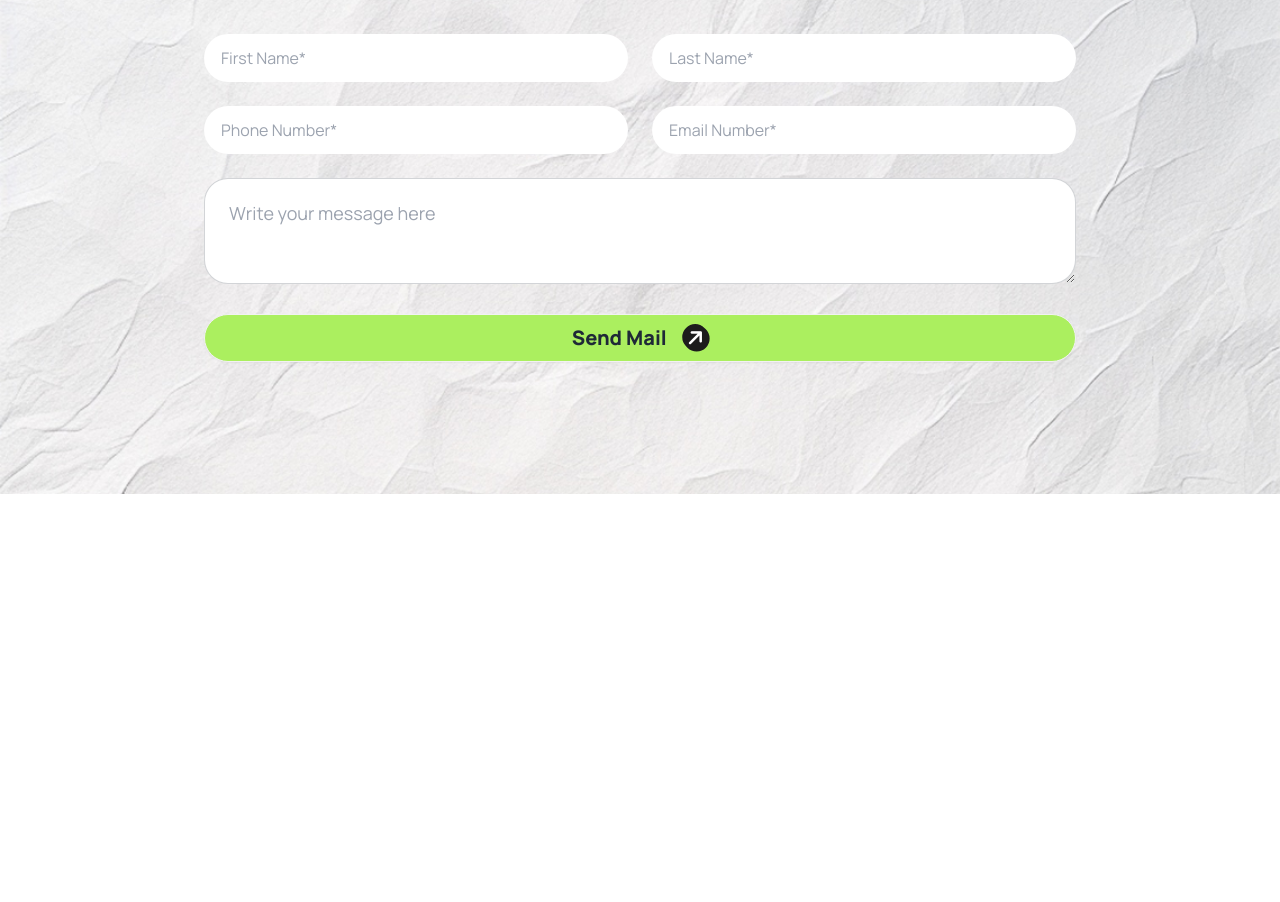
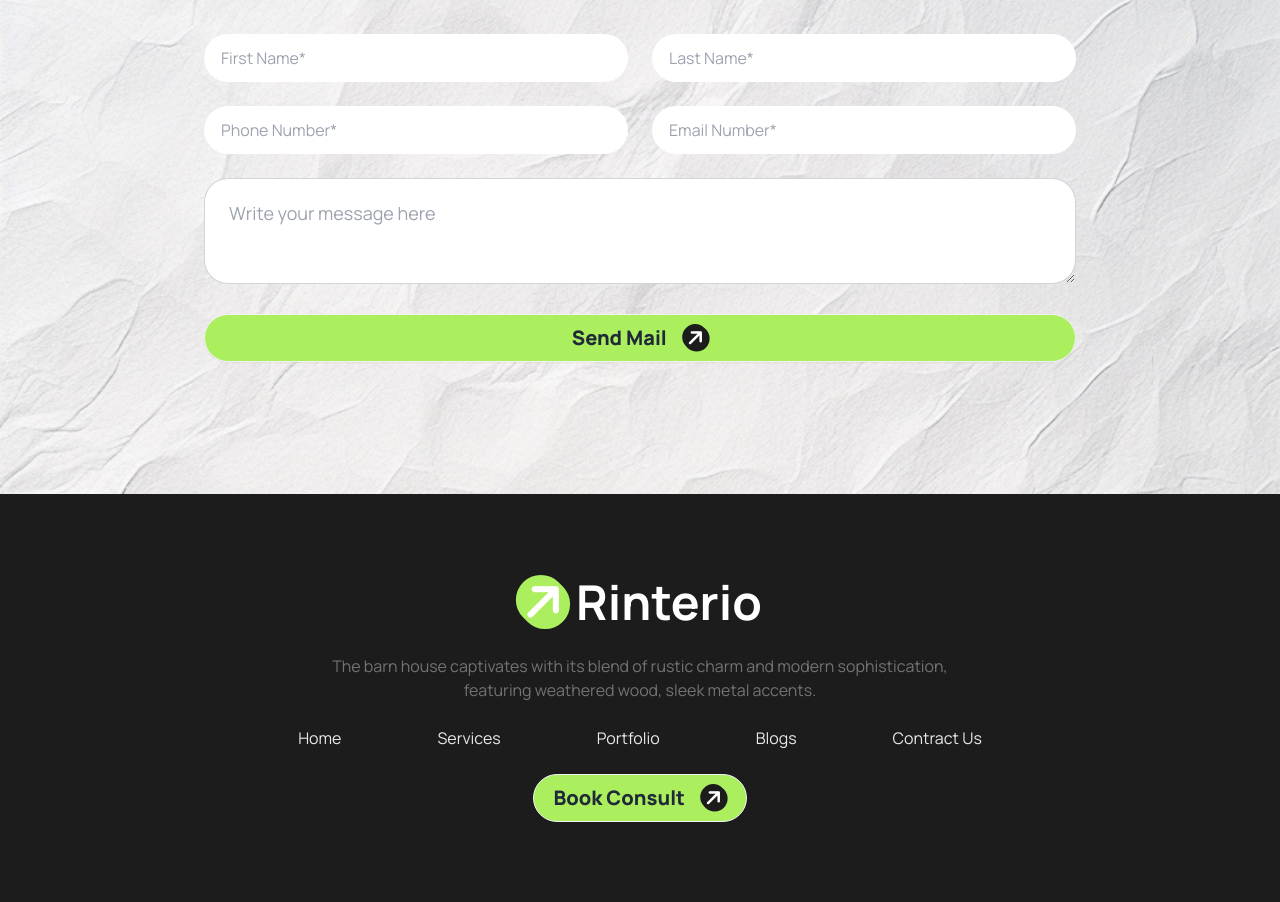
Before and after one commit to Atik-713/assignment-3-tailwind, a plain HTML site: page index.html in a window 1280 px wide. Shown: the part 3745-4647 px from the top of the page. Before the commit the page ends 4239 px from the top, so only its background shows below. Drawn offline with nearby package versions, Linux system fonts and the light colour scheme.

Commit message:
footer added

```diff
--- a/index.html
+++ b/index.html
@@ -293,7 +293,30 @@
 
 
     <!-- Footer Section Start From Here----------------------------------------------- -------->
+    <footer class="bg-[#1C1C1C] py-20">
+        <div>
+            <div class="flex flex-col justify-center items-center space-y-6">
+                <h1 class=" text-3xl lg:text-5xl font-bold text-white"><i
+                        class="fa-solid fa-arrow-right rounded-full -rotate-45 p-1 mr-2 bg-[#ABEF5F]"></i>Rinterio</h1>
+                <p class="text-[#737373] lg:w-3/6 text-center">The barn house captivates with its blend of
+                    rustic charm and modern sophistication, featuring weathered wood, sleek metal accents.</p>
+                <div>
+                    <ul class="text-[#E9E9E9] flex flex-col lg:flex-row gap-5 lg:gap-x-24">
+                        <li><a href=""></a>Home</li>
+                        <li><a href=""></a>Services</li>
+                        <li><a href=""></a>Portfolio</li>
+                        <li><a href=""></a>Blogs</li>
+                        <li><a href=""></a>Contract Us</li>
+                    </ul>
+                </div>
+                <div class="w-96 lg:w-1/6">
+                    <button class=" btn text-xl font-extrabold bg-[#ABEF5F] rounded-full w-full ">Book Consult<i
+                            class="fa-solid fa-arrow-right -rotate-45 rounded-full p-1 bg-[#1C1C1C] text-white ml-2"></i></button>
+                </div>
+            </div>
 
+        </div>
+    </footer>
     <!-- Footer Section Finished----------------------------------------------- -------->
   </body>
 </html>
```
